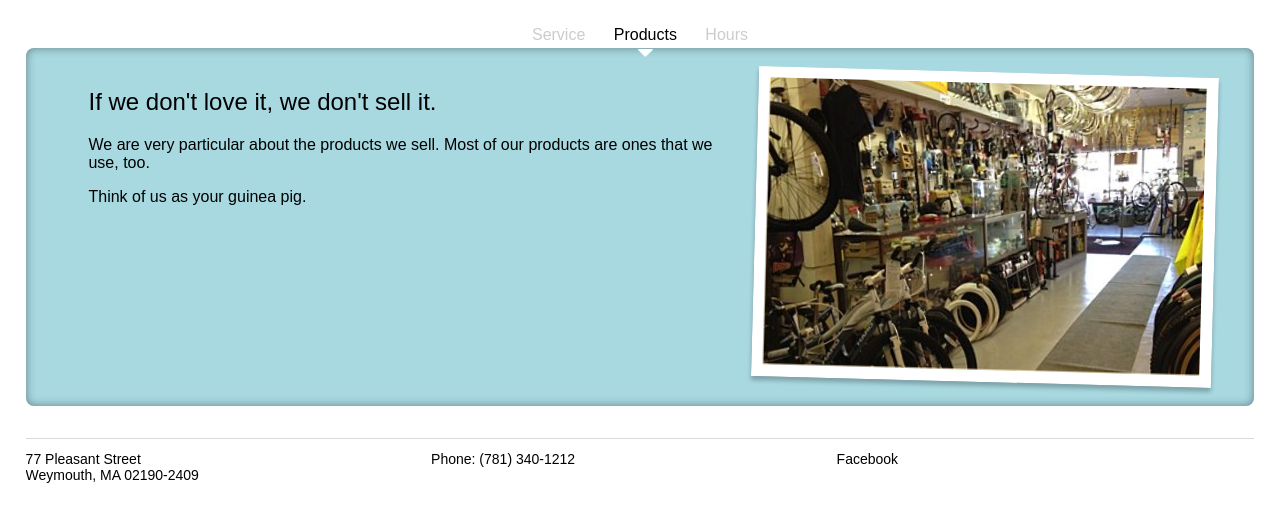
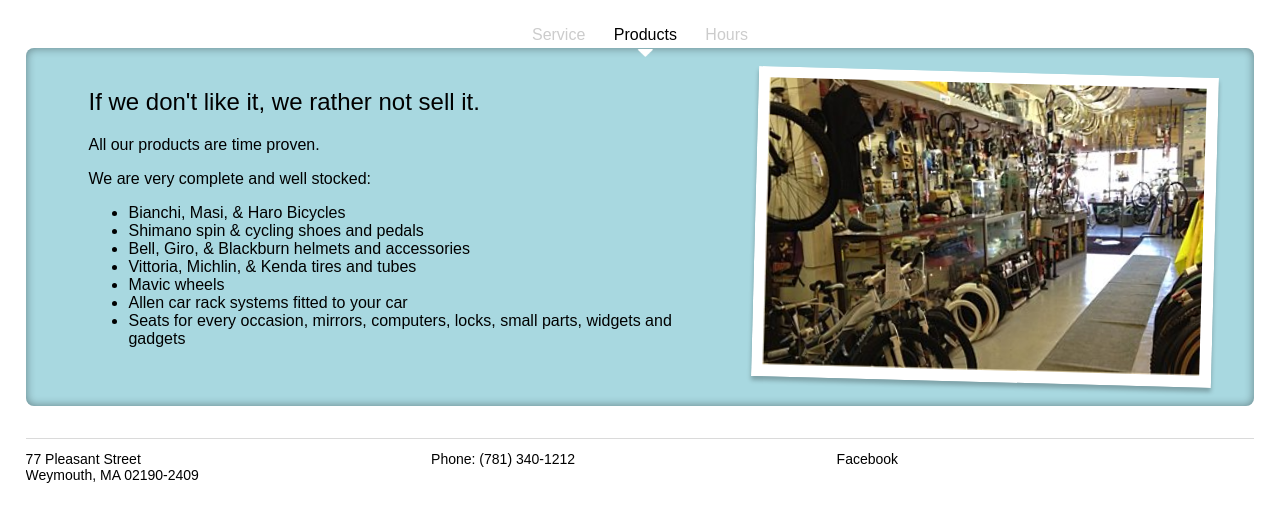
Before and after one commit to ragudasauce/bicycleclinic, a website: page html/index.html in a window 1280 px wide. Both pictures are taken after a click on the item "Products". Shown: the part 138-660 px from the top of the page. Drawn offline with nearby package versions, Linux system fonts and the light colour scheme; files that its build step writes are made by us from their sources; files whose address does not match are found by name.

Commit message:
Changes to content from joe
This excludes the picture

```diff
--- a/html/index.html
+++ b/html/index.html
@@ -19,16 +19,28 @@
 		<div id="service" class="content selected">
 			<div class="leftColumn">
 				<h2>You can buy it anywhere. Just get it fixed here.</h2>
-				<p>Tune-ups from $20 - $80 depending upon condition.</p>
-				<p>No appointment needed &mdash; unless you want one</p>
+				<p>No matter were you purchased or acquired your bicycle, let us repair it.</p>
+				<p>A life time of cycling knowledge goes into every repair whether it's a flat tire or a total rebuild.</p>
+				<p>Tune ups from $25 - $85 depending on condition.</p>
+				<p>No appointment necessary. Appointments available.</p>
+				<p>All repairs completed by Joe Fucile Master Bicycle Mechanic</p>
 			</div>
 			<img src="images/desktop/fix_it_here.jpg" alt="" width="" height="">
 		</div>
 		<div id="products" class="content">
 			<div class="leftColumn">
-				<h2>If we don't love it, we don't sell it.</h2>
-				<p>We are very particular about the products we sell. Most of our products are ones that we use, too.</p>
-				<p>Think of us as your guinea pig.</p>
+				<h2>If we don't like it, we rather not sell it.</h2>
+				<p>All our products are time proven.</p>
+				<p>We are very complete and well stocked:</p>
+				<ul>
+					<li>Bianchi, Masi, &amp; Haro Bicycles</li>
+					<li>Shimano spin &amp; cycling shoes and pedals</li>
+					<li>Bell, Giro, &amp; Blackburn helmets and accessories</li>
+					<li>Vittoria, Michlin, &amp; Kenda tires and tubes</li>
+					<li>Mavic wheels</li>
+					<li>Allen car rack systems fitted to your car</li>
+					<li>Seats for every occasion, mirrors, computers, locks, small parts, widgets and gadgets</li>
+				</ul>
 			</div>
 			<img src="images/desktop/we_sell_it.jpg" alt="" width="" height="">
 		</div>
```
Also changed, not shown: css/styles.scss (+3 -13 lines).
